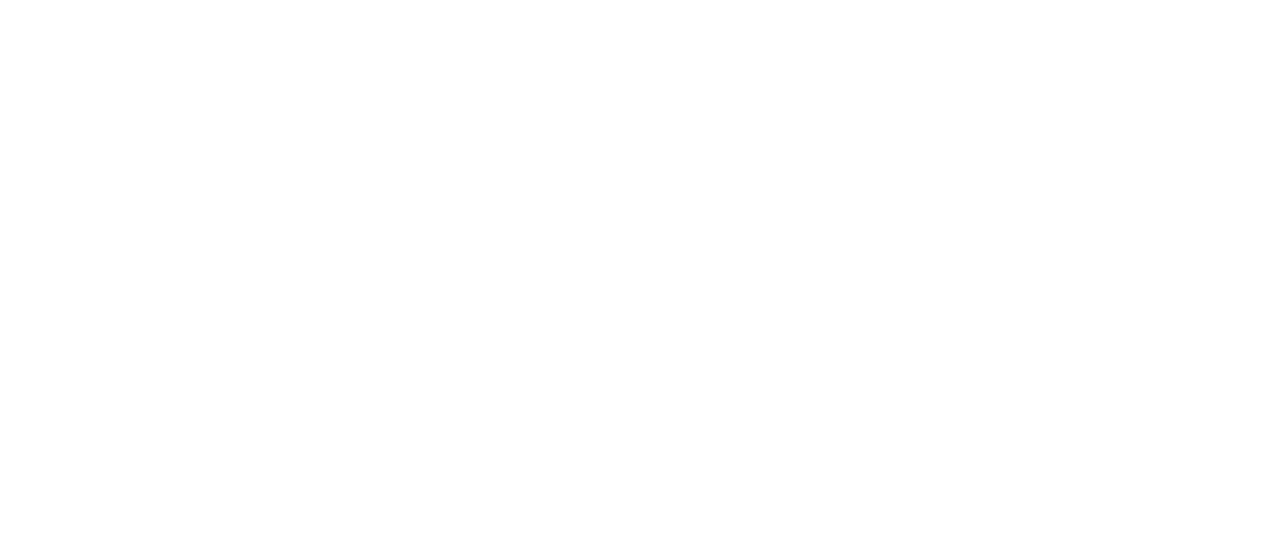
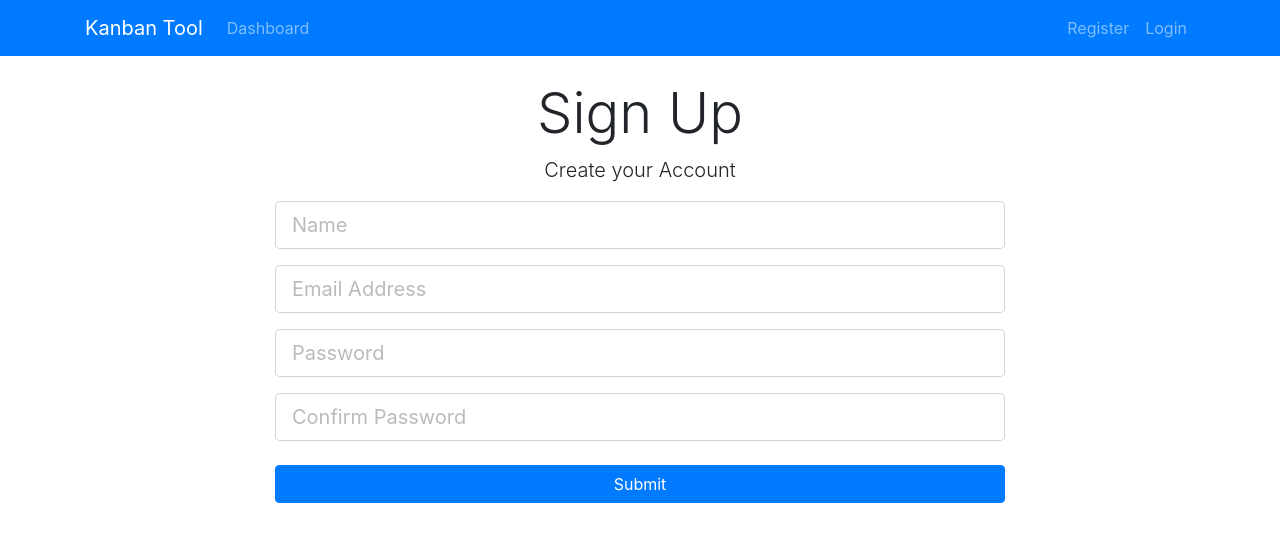
Before and after one commit to torikraju/kanban, a React (Create React App) app in the folder kanban-client/: page /register in a window 1280 px wide. Shown: the top 542 px of the page. Built offline with nearby package versions, Linux system fonts and the light colour scheme; the HTML template or start-up script is replaced by a standard one.

Commit message:
added register functionality

```diff
--- a/kanban-client/src/Routes.js
+++ b/kanban-client/src/Routes.js
@@ -5,11 +5,16 @@
 import ProjectFrom from './pages/ProjectForm';
 import ProjectBoard from './pages/ProjectBoard';
 import AddTask from './pages/AddTask';
+import Landing from './pages/Landing';
+import Login from './pages/Login';
+import Registration from './pages/Registration';
 
 
 const Routes = () => (
   <Switch>
-    <Route path="/" exact component={Dashboard} />
+    <Route path="/" exact component={Landing} />
+    <Route path="/login" exact component={Login} />
+    <Route path="/register" exact component={Registration} />
     <Route path="/dashboard" exact component={Dashboard} />
     <Route path="/addProject" exact component={ProjectFrom} />
     <Route path="/updateProject/:identifier" exact component={ProjectFrom} />
--- a/kanban-client/src/hoc/Layout/index.js
+++ b/kanban-client/src/hoc/Layout/index.js
@@ -1,10 +1,25 @@
 import React, { Component } from 'react';
+import { connect } from 'react-redux';
 import { Link } from 'react-router-dom';
+import { setActiveLink } from '../../store/actions';
 
-// eslint-disable-next-line react/prefer-stateless-function
 class Layout extends Component {
+  state = {
+    links: [
+      {
+        name: 'Register',
+        linkTo: '/register',
+      },
+      {
+        name: 'Login',
+        linkTo: '/login',
+      },
+    ],
+  };
+
   render() {
-    const { children } = this.props;
+    const { children, setActiveLink: setLink, activeLink } = this.props;
+    const { links } = this.state;
     return (
       <>
         <nav className="navbar navbar-expand-sm navbar-dark bg-primary mb-4">
@@ -15,24 +30,30 @@
 
             <div className="collapse navbar-collapse" id="mobile-nav">
               <ul className="navbar-nav mr-auto">
-                <li className="nav-item">
-                  <Link className="nav-link" to="/">
+                <li className={`nav-item ${activeLink === 'dashboard' ? 'active' : null}`}>
+                  <Link
+                    className="nav-link"
+                    to="/dashboard"
+                    onClick={() => setLink('dashboard')}
+                  >
                     Dashboard
                   </Link>
                 </li>
               </ul>
 
               <ul className="navbar-nav ml-auto">
-                <li className="nav-item">
-                  <a className="nav-link " href="register.html">
-                    Sign Up
-                  </a>
-                </li>
-                <li className="nav-item">
-                  <a className="nav-link" href="login.html">
-                    Login
-                  </a>
-                </li>
+                {links.map((el, index) => (
+                  // eslint-disable-next-line react/no-array-index-key
+                  <li className={`nav-item ${activeLink === el.name ? 'active' : null}`} key={index}>
+                    <Link
+                      className="nav-link "
+                      to={el.linkTo}
+                      onClick={() => setLink(el.name)}
+                    >
+                      {el.name}
+                    </Link>
+                  </li>
+                ))}
               </ul>
             </div>
           </div>
@@ -43,4 +64,12 @@
   }
 }
 
-export default Layout;
+const mapStateToProps = (state) => ({
+  activeLink: state.ui.activeLink,
+});
+
+const mapDispatchToProps = (dispatch) => ({
+  setActiveLink: (name) => dispatch(setActiveLink(name)),
+});
+
+export default connect(mapStateToProps, mapDispatchToProps)(Layout);
--- /dev/null
+++ b/kanban-client/src/pages/Landing.js
@@ -0,0 +1,32 @@
+import React, { Component } from 'react';
+import { Link } from 'react-router-dom';
+
+import Layout from '../hoc/Layout';
+
+
+class Landing extends Component {
+  render() {
+    return (
+      <Layout>
+        <div className="landing">
+          <div className="light-overlay landing-inner text-dark">
+            <div className="container">
+              <div className="row">
+                <div className="col-md-12 text-center">
+                  <h1 className="display-3 mb-4">Personal Kanban Tool</h1>
+                  <p className="lead">Create your account to join active projects or start you own</p>
+                  <hr />
+                  <a href="register.html" className="btn btn-lg btn-primary mr-2">Sign Up</a>
+                  <a href="login.html" className="btn btn-lg btn-secondary mr-2">Login</a>
+                </div>
+              </div>
+            </div>
+          </div>
+        </div>
+      </Layout>
+    );
+  }
+}
+
+
+export default Landing;
--- /dev/null
+++ b/kanban-client/src/pages/Login.js
@@ -0,0 +1,45 @@
+import React, { Component } from 'react';
+import { Link } from 'react-router-dom';
+
+import Layout from '../hoc/Layout';
+
+
+class Login extends Component {
+  render() {
+    return (
+      <Layout>
+        <div className="login">
+          <div className="container">
+            <div className="row">
+              <div className="col-md-8 m-auto">
+                <h1 className="display-4 text-center">Log In</h1>
+                <form action="dashboard.html">
+                  <div className="form-group">
+                    <input
+                      type="email"
+                      className="form-control form-control-lg"
+                      placeholder="Email Address"
+                      name="email"
+                    />
+                  </div>
+                  <div className="form-group">
+                    <input
+                      type="password"
+                      className="form-control form-control-lg"
+                      placeholder="Password"
+                      name="password"
+                    />
+                  </div>
+                  <input type="submit" className="btn btn-info btn-block mt-4" />
+                </form>
+              </div>
+            </div>
+          </div>
+        </div>
+      </Layout>
+    );
+  }
+}
+
+
+export default Login;
--- /dev/null
+++ b/kanban-client/src/pages/Registration.js
@@ -0,0 +1,188 @@
+import React, { Component } from 'react';
+import { connect } from 'react-redux';
+import Dialog from '@material-ui/core/Dialog';
+import DialogTitle from '@material-ui/core/DialogTitle';
+import Typography from '@material-ui/core/Typography';
+import DialogContent from '@material-ui/core/DialogContent';
+
+import Layout from '../hoc/Layout';
+import {
+  prepareFormData, resetForm, update,
+} from '../utility/AppUtil';
+import FormField from '../components/FormField';
+import { register } from '../store/actions';
+import SubmitButton from '../components/SubmitButton';
+
+
+class Registration extends Component {
+  state = {
+    formErrorMessage: '',
+    formSuccess: false,
+    formData: {
+      name: {
+        element: 'input',
+        value: '',
+        config: {
+          name: 'name',
+          type: 'text',
+          placeholder: 'Name',
+          className: 'form-control form-control-lg',
+        },
+        validation: {
+          required: true,
+        },
+        valid: false,
+        touched: false,
+        validationMessage: '',
+      },
+      username: {
+        element: 'input',
+        value: '',
+        config: {
+          name: 'username',
+          type: 'email',
+          placeholder: 'Email Address',
+          className: 'form-control form-control-lg',
+
+        },
+        validation: {
+          required: true,
+          email: true,
+        },
+        valid: false,
+        touched: false,
+        validationMessage: '',
+      },
+      password: {
+        element: 'input',
+        value: '',
+        config: {
+          name: 'password',
+          type: 'password',
+          placeholder: 'Password',
+          className: 'form-control form-control-lg',
+        },
+        validation: {
+          required: true,
+          minLength: 6,
+        },
+        valid: false,
+        touched: false,
+        validationMessage: '',
+      },
+      confirmPassword: {
+        element: 'input',
+        value: '',
+        config: {
+          name: 'confirmPassword',
+          type: 'password',
+          placeholder: 'Confirm Password',
+          className: 'form-control form-control-lg',
+        },
+        validation: {
+          required: true,
+          confirm: 'password',
+        },
+        valid: false,
+        touched: false,
+        validationMessage: '',
+      },
+    },
+  };
+
+  modal=() => {
+    const { formSuccess } = this.state;
+    return (
+      <Dialog aria-labelledby="customized-dialog-title" open={formSuccess}>
+        <DialogTitle>
+          Congratulations !!
+        </DialogTitle>
+        <DialogContent dividers>
+          <Typography gutterBottom>
+            You will be redirected to the LOGIN in a couple seconds...
+          </Typography>
+        </DialogContent>
+      </Dialog>
+    );
+  };
+
+  updateForm = (element) => {
+    const {
+      formData,
+    } = this.state;
+    this.setState({
+      formErrorMessage: '',
+    });
+    const updatedFormData = update(element, formData);
+    this.setState({
+      formData: updatedFormData,
+    });
+  };
+
+  _submitForm = async (event) => {
+    event.preventDefault();
+    const { formData } = this.state;
+    const { register: saveUser, history } = this.props;
+    const { data: _data, formIsValid } = prepareFormData(formData);
+    if (formIsValid) {
+      try {
+        await saveUser(_data);
+        this.setState({
+          formData: resetForm(formData),
+          formSuccess: true,
+        });
+        setTimeout(() => { history.push('/login'); }, 3000);
+      } catch (e) {
+        if (e.data) {
+          const message = Object.values(e.data);
+          this.setState({ formErrorMessage: message[0] });
+        }
+      }
+    }
+  };
+
+  render() {
+    const {
+      formData, formErrorMessage,
+    } = this.state;
+    const { loading } = this.props;
+    return (
+      <Layout>
+        <div className="register">
+          <div className="container">
+            <div className="row">
+              <div className="col-md-8 m-auto">
+                <h1 className="display-4 text-center">Sign Up</h1>
+                <p className="lead text-center">Create your Account</p>
+                <form onSubmit={(event) => this._submitForm(event)}>
+                  {Object.keys(formData).map((el) => (
+                    <FormField
+                      key={el}
+                      id={el}
+                      formData={formData[el]}
+                      change={(element) => this.updateForm(element)}
+                    />
+                  ))}
+                  <p className="text-danger">{formErrorMessage}</p>
+                  <SubmitButton loading={loading} />
+                </form>
+              </div>
+            </div>
+          </div>
+        </div>
+        {this.modal()}
+      </Layout>
+    );
+  }
+}
+
+const mapStateToProps = (state) => ({
+  loading: state.ui.formLoading,
+});
+
+const mapDispatchToProps = (dispatch) => ({
+  register: (data) => dispatch(register(data)),
+});
+
+
+export default connect(mapStateToProps, mapDispatchToProps)(Registration);
--- a/kanban-client/src/store/actions/actionTypes.js
+++ b/kanban-client/src/store/actions/actionTypes.js
@@ -1,6 +1,8 @@
 export const UI_START_FORM_LOADING = 'UI_START_FORM_LOADING';
 export const UI_STOP_FORM_LOADING = 'UI_STOP_FORM_LOADING';
 
+export const SET_ACTIVE_LINK = 'SET_ACTIVE_LINK';
+export const REMOVE_ACTIVE_LINK = 'REMOVE_ACTIVE_LINK';
 
 export const SET_SELECTED_PROJECT = 'SET_SELECTED_PROJECT';
 export const REMOVE_SELECTED_PROJECT = 'REMOVE_SELECTED_PROJECT';
--- a/kanban-client/src/store/actions/ui.js
+++ b/kanban-client/src/store/actions/ui.js
@@ -1,6 +1,8 @@
 import {
   UI_START_FORM_LOADING,
   UI_STOP_FORM_LOADING,
+  SET_ACTIVE_LINK,
+  REMOVE_ACTIVE_LINK,
 } from './actionTypes';
 
 
@@ -12,3 +14,13 @@
 export const stopFormLoading = () => ({
   type: UI_STOP_FORM_LOADING,
 });
+
+export const setActiveLink = (activeLink) => ({
+  type: SET_ACTIVE_LINK,
+  activeLink,
+});
+
+
+export const removeActiveLink = () => ({
+  type: REMOVE_ACTIVE_LINK,
+});
--- a/kanban-client/src/utility/AppUtil.js
+++ b/kanban-client/src/utility/AppUtil.js
@@ -35,13 +35,13 @@
 
   if (element.validation.minLength) {
     const valid = !(element.value.trim().length < element.validation.minLength);
-    const message = `${!valid ? 'Provide at least 4 character' : ''}`;
+    const message = `${!valid ? `Provide at least ${element.validation.minLength} character` : ''}`;
     error = !valid ? [valid, message] : error;
   }
 
   if (element.validation.maxLength) {
     const valid = !(element.value.trim().length > element.validation.maxLength);
-    const message = `${!valid ? 'Maximum Allowed character is 5' : ''}`;
+    const message = `${!valid ? `Maximum Allowed character is ${element.validation.maxLength}` : ''}`;
     error = !valid ? [valid, message] : error;
   }
 
```
Also changed, not shown: kanban-client/src/components/Loading/index.js (+7 -1 lines), kanban-client/src/store/actions/auth.js (added, +16 -0 lines), kanban-client/src/store/actions/index.js (+11 -0 lines), kanban-client/src/store/reducers/ui.js (+11 -0 lines).
